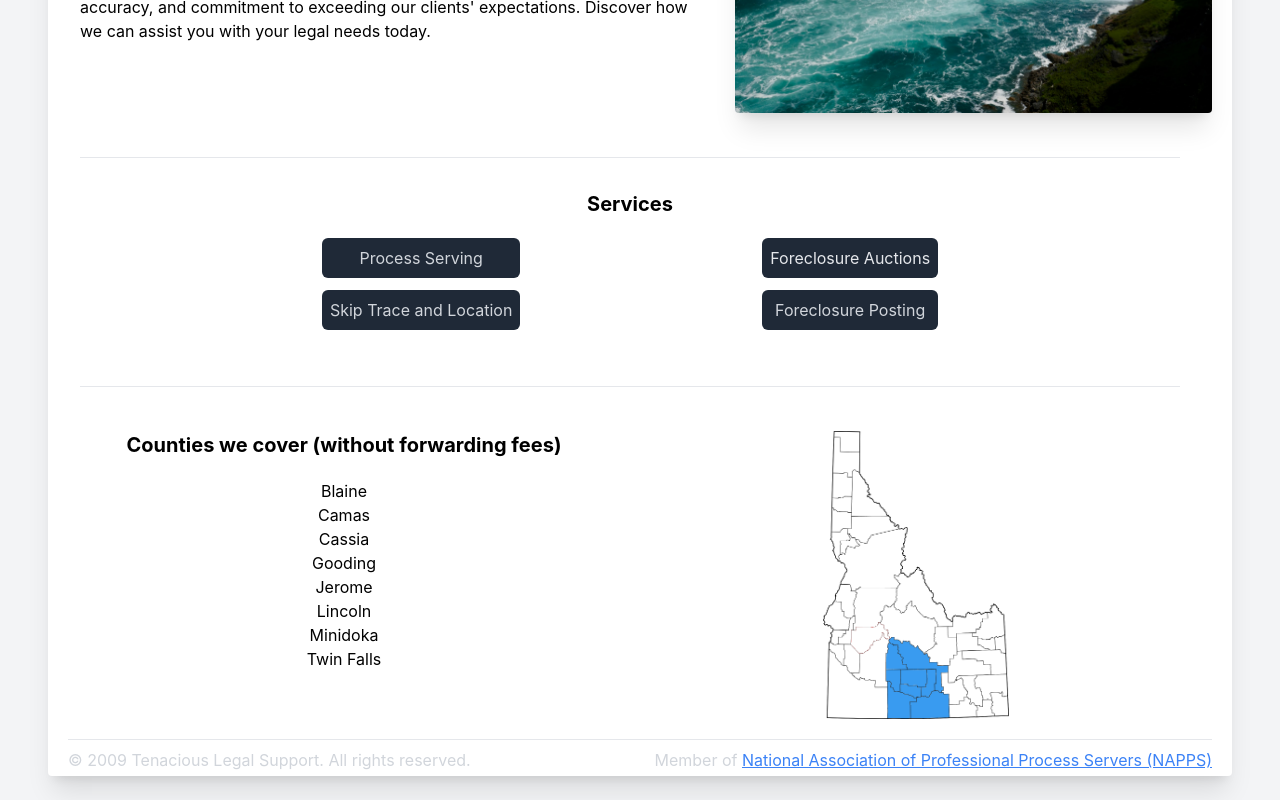
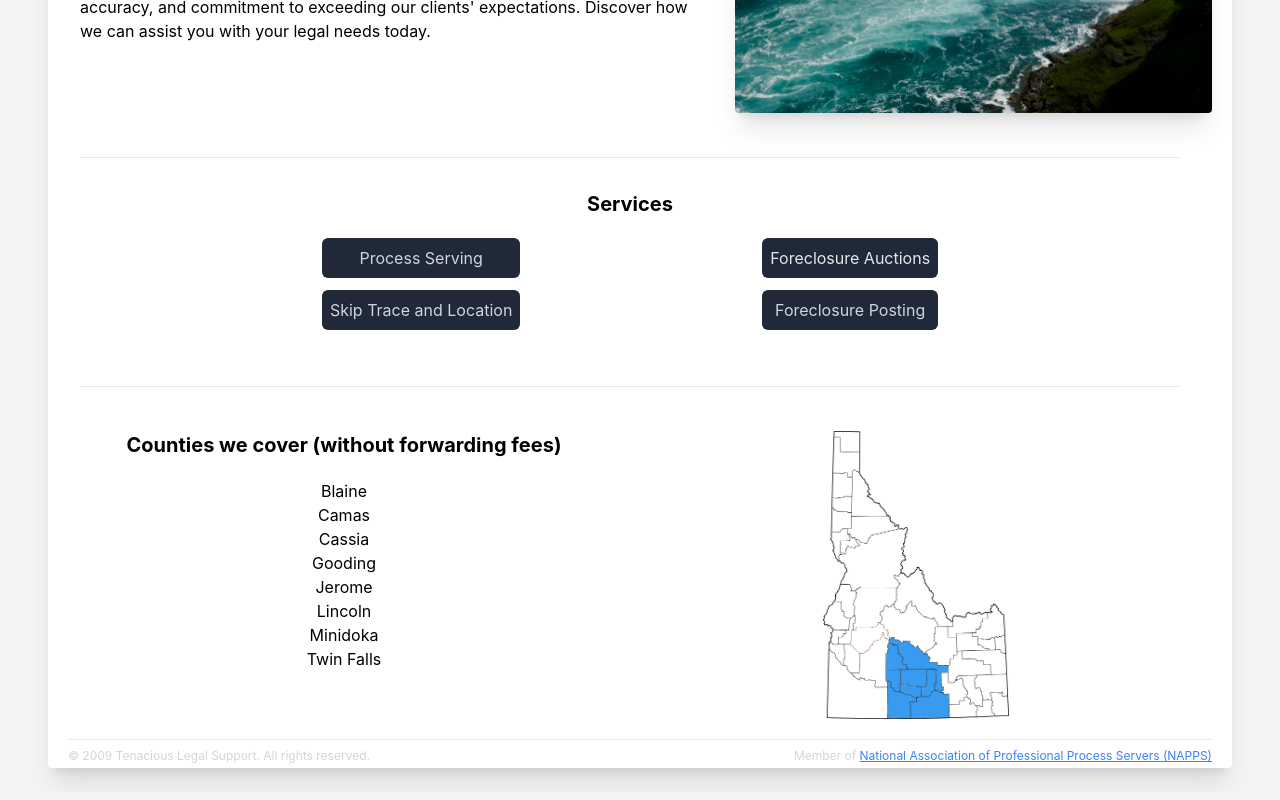
Before and after one commit to patrick-misner/tenacious-legal, a React (Create React App) app: page / in a window 1280 px wide. Shown: the part 385-1185 px from the top of the page. Built offline with nearby package versions, Linux system fonts and the light colour scheme.

Commit message:
text size change

```diff
--- a/src/components/footer.jsx
+++ b/src/components/footer.jsx
@@ -1,7 +1,7 @@
 const Footer = () => (
   <>
     <hr className="col-span-12 h-px my-2 bg-gray-200 border-0 dark:bg-gray-300" />
-    <div className="col-span-12 text-center md:text-left md:flex md:justify-between">
+    <div className="col-span-12 text-center md:text-left md:flex md:justify-between text-xs">
       <p>© 2009 Tenacious Legal Support. All rights reserved.</p>
       <div className="text-center pt-2 md:pt-0 md:text-left">
         Member of{' '}
```
